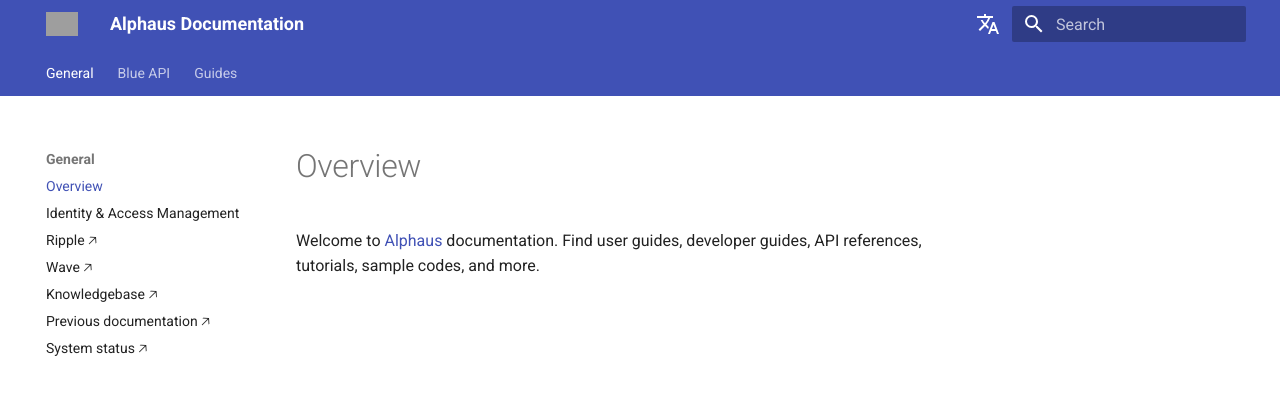
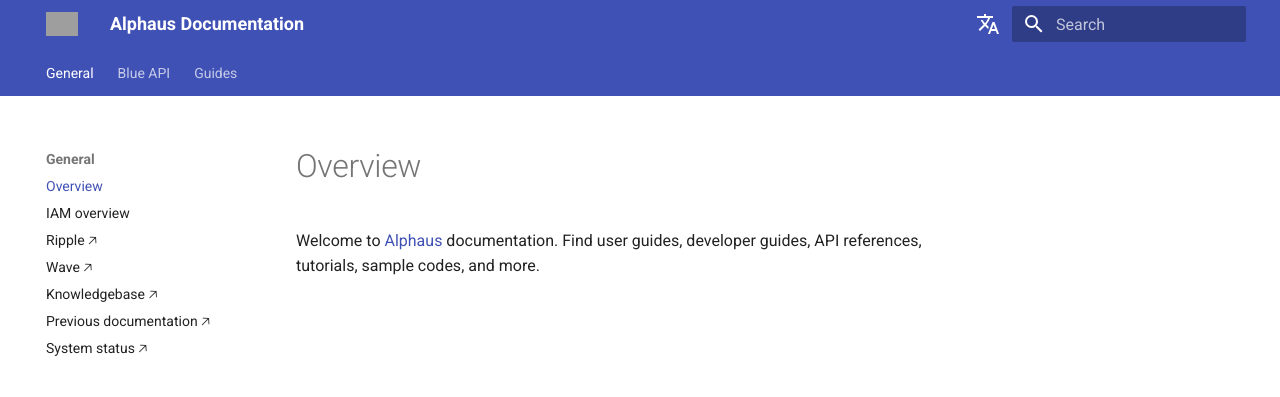
Before and after one commit to alphauslabs/tmpdocs, an MkDocs documentation site: the page built from docs/index.md, in a window 1280 px wide. Shown: the top 397 px of the page. Built offline with MkDocs 1.6.1 and Material for MkDocs 9.7.7, drawn with Linux system fonts in a browser that asks for light colours; comment, search, counter and statistics services are not loaded; grey boxes are pictures that could not be loaded.

Commit message:
docs: title

```diff
--- a/mkdocs.yml
+++ b/mkdocs.yml
@@ -12,7 +12,7 @@
 nav:
 - 'General':
   - 'index.md'
-  - 'Identity & Access Management': 'iam.md'
+  - 'IAM overview': 'iam.md'
   - 'Ripple 🡥': 'https://docs.alphaus.cloud/v/ripple-en/'
   - 'Wave 🡥': 'https://docs.alphaus.cloud/v/wave-eng/'
   - 'Knowledgebase 🡥': 'https://help.alphaus.cloud/en/'
```
